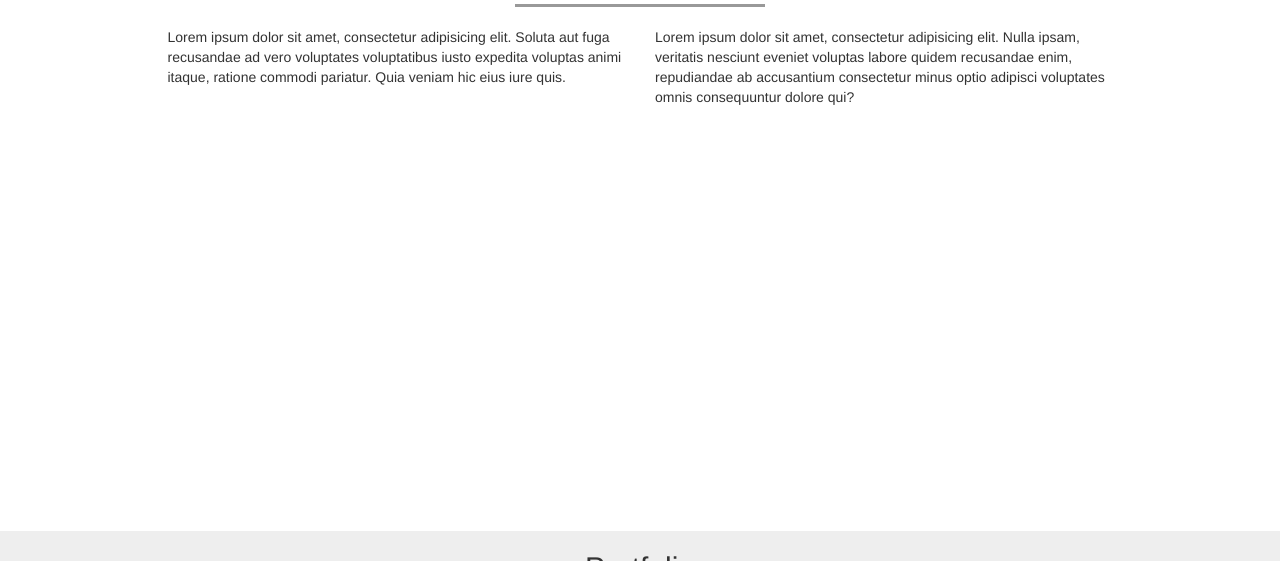
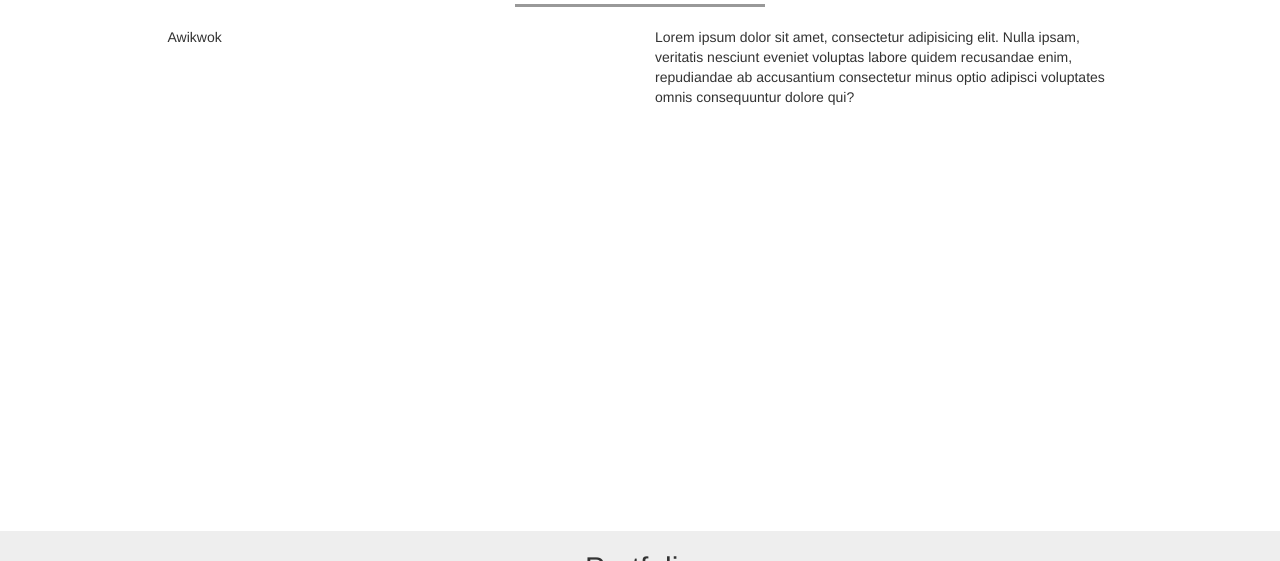
Before and after one commit to sandhikagalih/NGOBAR, a plain HTML site: page bootstrap-portfolio/index.html in a window 1280 px wide. Shown: the part 539-1100 px from the top of the page. Drawn offline with nearby package versions, Linux system fonts and the light colour scheme.

```diff
--- a/bootstrap-portfolio/index.html
+++ b/bootstrap-portfolio/index.html
@@ -41,7 +41,7 @@
 
         <div class="row">
           <div class="col-sm-5 col-sm-offset-1">
-            <p>Lorem ipsum dolor sit amet, consectetur adipisicing elit. Soluta aut fuga recusandae ad vero voluptates voluptatibus iusto expedita voluptas animi itaque, ratione commodi pariatur. Quia veniam hic eius iure quis.</p>
+            <p>Awikwok</p>
           </div>
           <div class="col-sm-5">
             <p>Lorem ipsum dolor sit amet, consectetur adipisicing elit. Nulla ipsam, veritatis nesciunt eveniet voluptas labore quidem recusandae enim, repudiandae ab accusantium consectetur minus optio adipisci voluptates omnis consequuntur dolore qui?</p>
```
